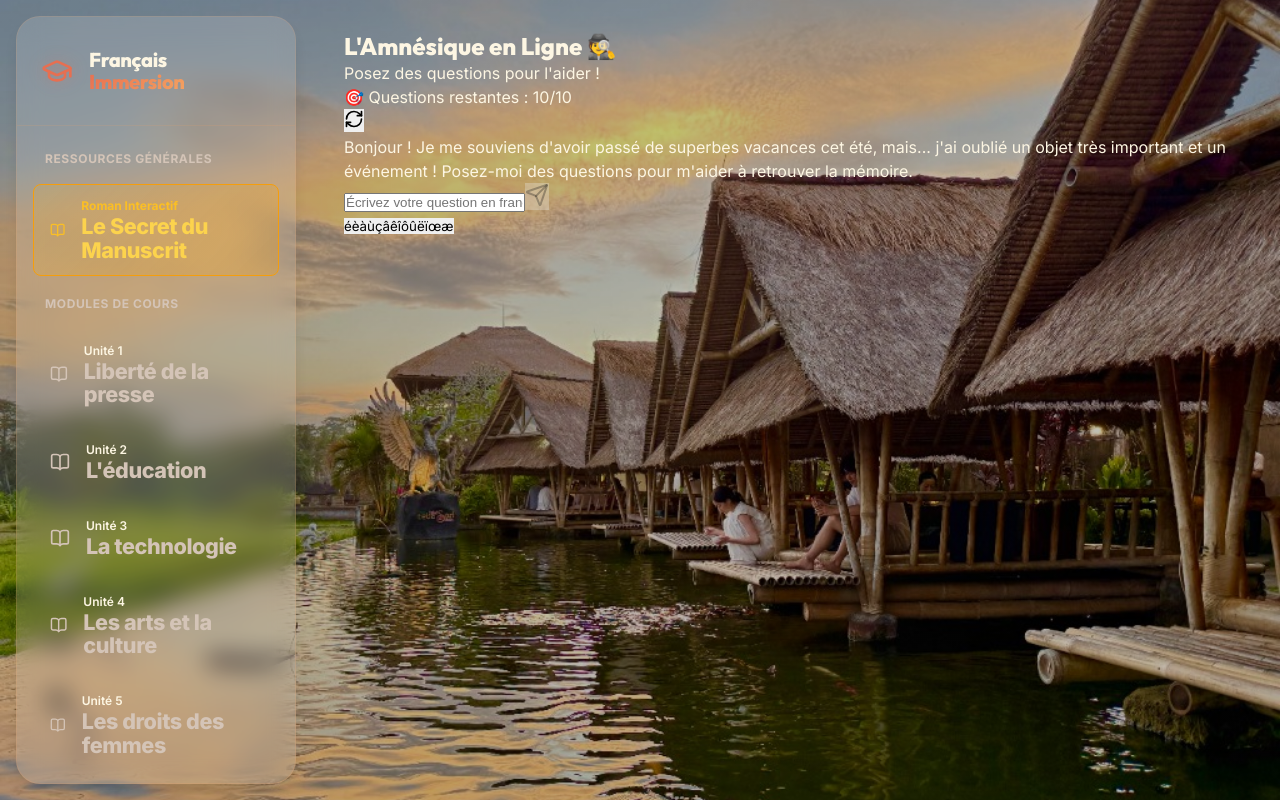
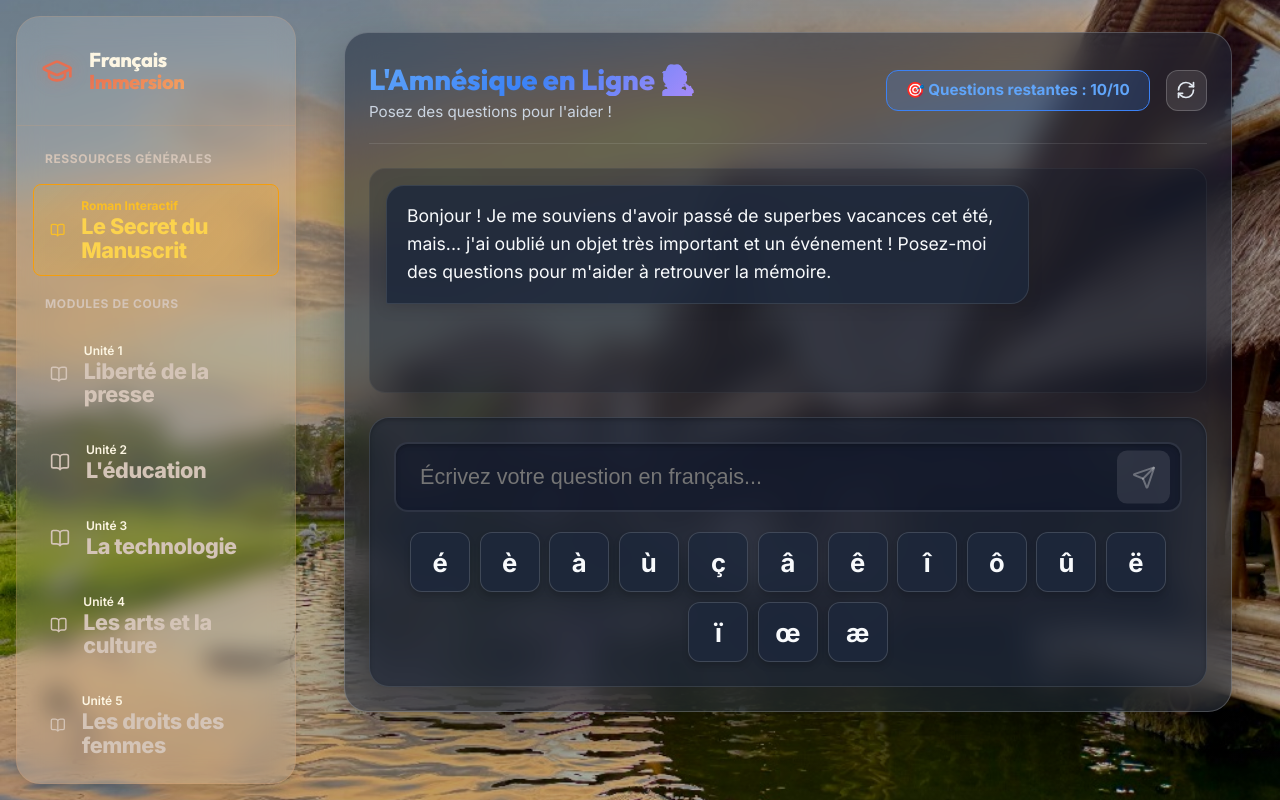
Before and after one commit to dominiquetrotin49-boop/hhs-frenchimmersion11, a React (Vite) app: page /reprise/amnesique in a window 1280 px wide. Built offline with nearby package versions, Linux system fonts and the light colour scheme.

Commit message:
style: implement custom CSS stylesheet for Amnesique game

```diff
--- /dev/null
+++ b/src/components/games/Amnesique.css
@@ -0,0 +1,259 @@
+.amnesique-container {
+  max-width: 950px;
+  margin: 0 auto;
+  padding: 1.5rem;
+  background: rgba(30, 41, 59, 0.55);
+  backdrop-filter: blur(16px);
+  -webkit-backdrop-filter: blur(16px);
+  border: 1px solid rgba(255, 255, 255, 0.2);
+  border-radius: 24px;
+  color: #f8fafc;
+  box-shadow: 0 20px 50px rgba(0, 0, 0, 0.35);
+  display: flex;
+  flex-direction: column;
+  height: calc(100vh - 120px);
+}
+
+.amnesique-header {
+  display: flex;
+  justify-content: space-between;
+  align-items: center;
+  margin-bottom: 1.5rem;
+  padding-bottom: 1.2rem;
+  border-bottom: 1px solid rgba(255, 255, 255, 0.1);
+}
+
+.amnesique-title-group h2 {
+  font-size: 1.8rem;
+  font-weight: bold;
+  margin: 0.3rem 0;
+  background: linear-gradient(135deg, #60a5fa, #3b82f6, #a78bfa);
+  -webkit-background-clip: text;
+  -webkit-text-fill-color: transparent;
+}
+
+.amnesique-title-group p {
+  color: #cbd5e1;
+  font-size: 0.95rem;
+  margin: 0;
+}
+
+.amnesique-stats {
+  display: flex;
+  align-items: center;
+  gap: 1rem;
+}
+
+.amnesique-turn-badge {
+  background: rgba(59, 130, 246, 0.2);
+  border: 1px solid #3b82f6;
+  padding: 0.5rem 1.2rem;
+  border-radius: 12px;
+  font-weight: bold;
+  color: #60a5fa;
+  font-size: 0.95rem;
+}
+
+.amnesique-reset-btn {
+  padding: 0.6rem;
+  background: rgba(255, 255, 255, 0.1);
+  border: 1px solid rgba(255, 255, 255, 0.2);
+  border-radius: 12px;
+  color: #e2e8f0;
+  cursor: pointer;
+  display: flex;
+  align-items: center;
+  justify-content: center;
+  transition: all 0.2s ease;
+}
+
+.amnesique-reset-btn:hover {
+  background: rgba(255, 255, 255, 0.2);
+  color: white;
+}
+
+.amnesique-chat-area {
+  flex: 1;
+  overflow-y: auto;
+  padding: 1rem;
+  display: flex;
+  flex-direction: column;
+  gap: 1.2rem;
+  margin-bottom: 1.5rem;
+  border-radius: 16px;
+  background: rgba(15, 23, 42, 0.3);
+  border: 1px solid rgba(255, 255, 255, 0.05);
+}
+
+.amnesique-msg-wrapper {
+  display: flex;
+  width: 100%;
+}
+
+.amnesique-msg-wrapper.user {
+  justify-content: flex-end;
+}
+
+.amnesique-msg-wrapper.model {
+  justify-content: flex-start;
+}
+
+.amnesique-bubble {
+  max-width: 80%;
+  padding: 1rem 1.25rem;
+  border-radius: 18px;
+  font-size: 1.1rem;
+  line-height: 1.6;
+  box-shadow: 0 4px 15px rgba(0, 0, 0, 0.1);
+}
+
+.amnesique-msg-wrapper.user .amnesique-bubble {
+  background: linear-gradient(135deg, #3b82f6, #2563eb);
+  color: white;
+  border-bottom-right-radius: 2px;
+  border: 1px solid rgba(255, 255, 255, 0.1);
+}
+
+.amnesique-msg-wrapper.model .amnesique-bubble {
+  background: rgba(30, 41, 59, 0.85);
+  color: #f8fafc;
+  border-bottom-left-radius: 2px;
+  border: 1px solid rgba(255, 255, 255, 0.1);
+}
+
+.amnesique-bubble strong {
+  color: #60a5fa;
+  font-weight: bold;
+}
+
+.amnesique-msg-wrapper.user .amnesique-bubble strong {
+  color: #fff;
+  text-decoration: underline;
+}
+
+.amnesique-typing-loader {
+  display: flex;
+  gap: 0.4rem;
+  padding: 1rem 1.25rem;
+  background: rgba(30, 41, 59, 0.85);
+  border-radius: 18px;
+  border-bottom-left-radius: 2px;
+  border: 1px solid rgba(255, 255, 255, 0.1);
+  width: fit-content;
+}
+
+.amnesique-dot {
+  width: 8px;
+  height: 8px;
+  background-color: #94a3b8;
+  border-radius: 50%;
+  animation: amnesique-bounce 1.4s infinite ease-in-out both;
+}
+
+@keyframes amnesique-bounce {
+  0%, 80%, 100% { transform: scale(0); }
+  40% { transform: scale(1.0); }
+}
+
+.amnesique-input-area {
+  padding: 1.5rem;
+  background: rgba(30, 41, 59, 0.6);
+  border: 1px solid rgba(255, 255, 255, 0.1);
+  border-radius: 20px;
+  box-shadow: inset 0 2px 4px rgba(0, 0, 0, 0.25);
+}
+
+.amnesique-form {
+  display: flex;
+  gap: 0.75rem;
+  position: relative;
+  width: 100%;
+}
+
+.amnesique-input {
+  flex: 1;
+  padding: 1.25rem 4.5rem 1.25rem 1.5rem;
+  background: rgba(15, 23, 42, 0.6);
+  border: 2px solid rgba(255, 255, 255, 0.1);
+  border-radius: 14px;
+  font-size: 1.35rem;
+  color: white;
+  outline: none;
+  transition: all 0.2s ease;
+  box-shadow: inset 0 2px 4px rgba(0, 0, 0, 0.25);
+  width: 100%;
+  box-sizing: border-box;
+}
+
+.amnesique-input:focus {
+  border-color: #3b82f6;
+  background: rgba(15, 23, 42, 0.85);
+  box-shadow: 0 0 15px rgba(59, 130, 246, 0.3);
+}
+
+.amnesique-submit-btn {
+  position: absolute;
+  right: 0.75rem;
+  top: 50%;
+  transform: translateY(-50%);
+  background-color: #3b82f6;
+  color: white;
+  border: none;
+  padding: 0.9rem;
+  border-radius: 10px;
+  cursor: pointer;
+  display: flex;
+  align-items: center;
+  justify-content: center;
+  transition: background-color 0.2s;
+}
+
+.amnesique-submit-btn:hover:not(:disabled) {
+  background-color: #2563eb;
+}
+
+.amnesique-submit-btn:disabled {
+  background-color: rgba(255, 255, 255, 0.1);
+  color: rgba(255, 255, 255, 0.3);
+  cursor: not-allowed;
+}
+
+.amnesique-accent-bar {
+  display: flex;
+  flex-wrap: wrap;
+  gap: 0.6rem;
+  margin-top: 1.25rem;
+  justify-content: center;
+}
+
+.amnesique-accent-btn {
+  width: 60px;
+  height: 60px;
+  display: flex;
+  align-items: center;
+  justify-content: center;
+  background: rgba(30, 41, 59, 0.85);
+  border: 1px solid rgba(255, 255, 255, 0.15);
+  color: #f8fafc;
+  border-radius: 12px;
+  font-size: 1.6rem;
+  font-weight: 700;
+  cursor: pointer;
+  transition: all 0.15s ease;
+  box-shadow: 0 4px 6px rgba(0,0,0,0.15);
+}
+
+.amnesique-accent-btn:hover:not(:disabled) {
+  background: rgba(59, 130, 246, 0.25);
+  border-color: #3b82f6;
+  color: #60a5fa;
+}
+
+.amnesique-accent-btn:active:not(:disabled) {
+  transform: scale(0.95);
+}
+
+.amnesique-accent-btn:disabled {
+  opacity: 0.3;
+  cursor: not-allowed;
+}
--- a/src/components/games/Amnesique.jsx
+++ b/src/components/games/Amnesique.jsx
@@ -1,5 +1,6 @@
 import React, { useState, useRef, useEffect } from 'react';
 import { Send, RefreshCw, AlertCircle } from 'lucide-react';
+import './Amnesique.css';
 
 export default function Amnesique() {
   const [messages, setMessages] = useState([
@@ -104,29 +105,27 @@ export default function Amnesique() {
     const parts = text.split(/(\*\*.*?\*\*)/g);
     return parts.map((part, i) => {
       if (part.startsWith('**') && part.endsWith('**')) {
-        return <strong key={i} className="text-blue-700">{part.slice(2, -2)}</strong>;
+        return <strong key={i}>{part.slice(2, -2)}</strong>;
       }
       return part;
     });
   };
 
   return (
-    <div className="flex flex-col h-[calc(100vh-100px)] max-w-3xl mx-auto bg-gray-50 rounded-xl shadow-lg overflow-hidden border border-gray-200">
+    <div className="amnesique-container">
       {/* Header */}
-      <div className="bg-blue-600 text-white p-4 flex justify-between items-center shadow-md z-10">
-        <div>
-          <h2 className="text-xl font-bold flex items-center gap-2">
-            L'Amnésique en Ligne 🕵️
-          </h2>
-          <p className="text-blue-100 text-sm">Posez des questions pour l'aider !</p>
+      <div className="amnesique-header">
+        <div className="amnesique-title-group">
+          <h2>L'Amnésique en Ligne 🕵️</h2>
+          <p>Posez des questions pour l'aider !</p>
         </div>
-        <div className="flex items-center gap-4">
-          <div className="bg-blue-700 px-3 py-1 rounded-full text-sm font-semibold border border-blue-500">
+        <div className="amnesique-stats">
+          <div className="amnesique-turn-badge">
             🎯 Questions restantes : {maxTurns - turnCount}/{maxTurns}
           </div>
           <button
             onClick={handleReset}
-            className="p-2 bg-blue-700 hover:bg-blue-800 rounded-full transition-colors"
+            className="amnesique-reset-btn"
             title="Recommencer"
           >
             <RefreshCw size={20} />
@@ -143,19 +142,13 @@ export default function Amnesique() {
       )}
 
       {/* Chat Area */}
-      <div className="flex-1 overflow-y-auto p-4 space-y-4">
+      <div className="amnesique-chat-area">
         {messages.map((msg, index) => (
           <div
             key={index}
-            className={`flex ${msg.role === 'user' ? 'justify-end' : 'justify-start'}`}
+            className={`amnesique-msg-wrapper ${msg.role === 'user' ? 'user' : 'model'}`}
           >
-            <div
-              className={`max-w-[80%] p-4 rounded-2xl shadow-sm ${
-                msg.role === 'user'
-                  ? 'bg-blue-500 text-white rounded-br-none'
-                  : 'bg-white text-gray-800 rounded-bl-none border border-gray-100'
-              }`}
-            >
+            <div className="amnesique-bubble">
               <div className="whitespace-pre-wrap leading-relaxed">
                 {msg.role === 'model' ? renderFormattedText(msg.content) : msg.content}
               </div>
@@ -163,11 +156,11 @@ export default function Amnesique() {
           </div>
         ))}
         {isLoading && (
-          <div className="flex justify-start">
-            <div className="bg-white p-4 rounded-2xl rounded-bl-none border border-gray-100 shadow-sm flex gap-2">
-              <div className="w-2 h-2 bg-gray-400 rounded-full animate-bounce" style={{ animationDelay: '0ms' }}></div>
-              <div className="w-2 h-2 bg-gray-400 rounded-full animate-bounce" style={{ animationDelay: '150ms' }}></div>
-              <div className="w-2 h-2 bg-gray-400 rounded-full animate-bounce" style={{ animationDelay: '300ms' }}></div>
+          <div className="amnesique-msg-wrapper model">
+            <div className="amnesique-typing-loader">
+              <div className="amnesique-dot" style={{ animationDelay: '0ms' }}></div>
+              <div className="amnesique-dot" style={{ animationDelay: '150ms' }}></div>
+              <div className="amnesique-dot" style={{ animationDelay: '300ms' }}></div>
             </div>
           </div>
         )}
@@ -175,8 +168,8 @@ export default function Amnesique() {
       </div>
 
       {/* Input Area */}
-      <div className="p-5 bg-white border-t border-gray-200">
-        <form onSubmit={handleSubmit} className="flex gap-2 relative">
+      <div className="amnesique-input-area">
+        <form onSubmit={handleSubmit} className="amnesique-form">
           <input
             ref={inputRef}
             type="text"
@@ -184,26 +177,26 @@ export default function Amnesique() {
             onChange={(e) => setInput(e.target.value)}
             disabled={isLoading || isGameOver}
             placeholder={isGameOver ? "Le jeu est terminé. Cliquez sur Recommencer." : "Écrivez votre question en français..."}
-            className="flex-1 p-6 pr-20 border border-gray-300 rounded-xl text-2xl focus:outline-none focus:ring-2 focus:ring-blue-500 focus:border-transparent disabled:bg-gray-100 disabled:cursor-not-allowed transition-all shadow-inner font-medium"
+            className="amnesique-input"
           />
           <button
             type="submit"
             disabled={!input.trim() || isLoading || isGameOver}
-            className="absolute right-4 top-1/2 -translate-y-1/2 p-3.5 bg-blue-600 text-white rounded-lg hover:bg-blue-700 disabled:bg-gray-300 disabled:cursor-not-allowed transition-colors"
+            className="amnesique-submit-btn"
           >
             <Send size={24} />
           </button>
         </form>
 
         {/* Accent Bar */}
-        <div className="flex flex-wrap gap-2.5 mt-5 justify-center">
+        <div className="amnesique-accent-bar">
           {frenchAccents.map((char) => (
             <button
               key={char}
               type="button"
               onClick={() => handleAccentClick(char)}
               disabled={isLoading || isGameOver}
-              className="w-16 h-16 flex items-center justify-center bg-gray-100 hover:bg-blue-50 hover:text-blue-600 hover:border-blue-300 border border-gray-200 text-gray-800 rounded-xl text-2xl font-bold active:scale-95 disabled:opacity-50 disabled:cursor-not-allowed transition-all shadow-md"
+              className="amnesique-accent-btn"
             >
               {char}
             </button>
```
